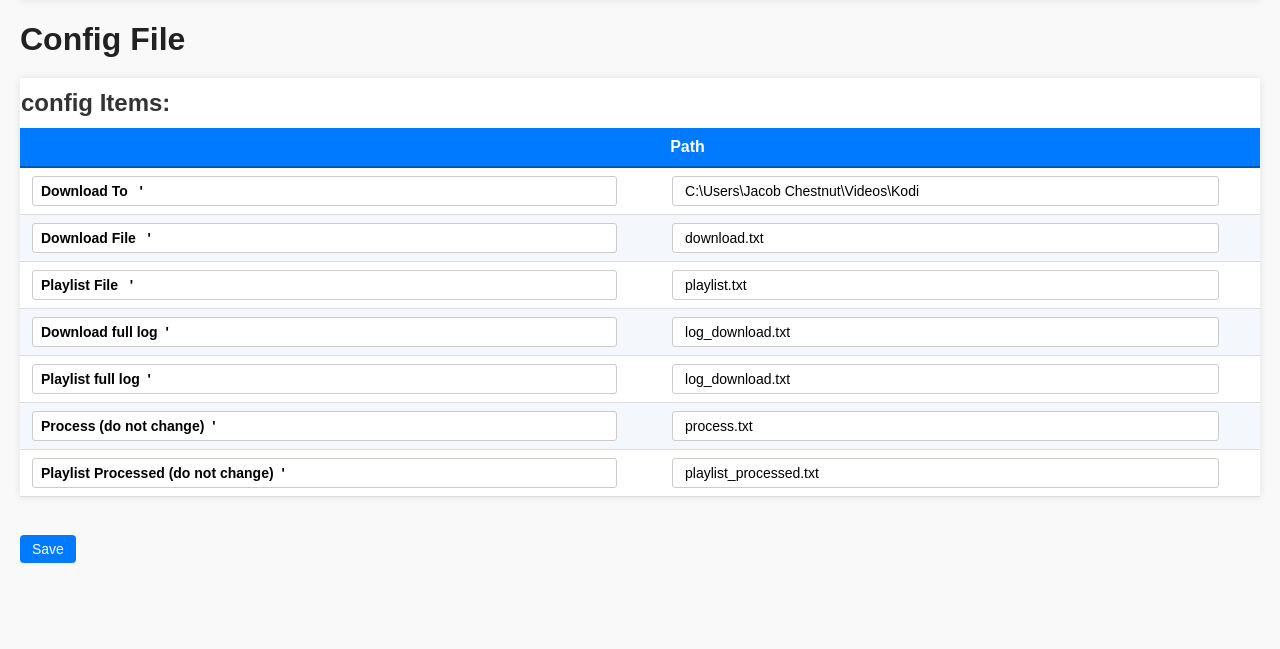
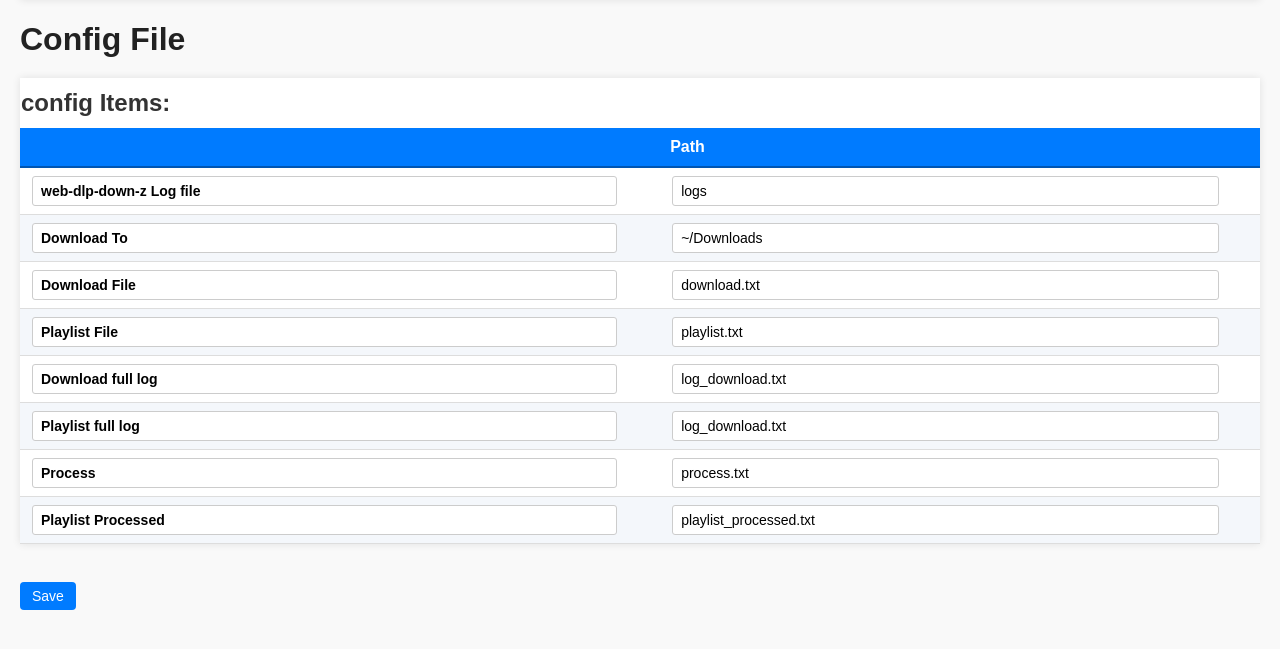
Before and after one commit to Jacobchestnut16/Web-dlp-down-z, a Flask app: page /config in a window 1280 px wide. Shown: the part 91-740 px from the top of the page. Run offline with Flask 3, Linux system fonts and the light colour scheme.

Commit message:
v1.1.1 - New row reformatted, config to json

```diff
--- a/app.py
+++ b/app.py
@@ -3,6 +3,9 @@ import time
 import queue
 import threading
 import re
+import logging
+import json
+import datetime
 from urllib.parse import urlparse
 from flask import Flask, render_template, url_for, request, redirect, Response, stream_with_context
 from yt_dlp import YoutubeDL
@@ -14,7 +17,7 @@ PLAYLIST_FILE = 'playlist.txt'
 PLAYLIST_PROCESS_FILE = 'playlist_processed.txt'
 DOWNLOAD_FILE = 'download.txt'
 PROCESS_FILE = 'process.txt'
-CONFIG_FILE = 'config.txt'
+CONFIG_FILE = 'config.json'
 DOWNLOAD_DIR = '~/Downloads'
 
 
@@ -37,6 +40,12 @@ def edit_index():
     return render_template('file.html')
 @app.route('/edit/<file>', methods=['GET', 'POST'])
 def edit(file):
+#     playlist_entries = json.load(f)
+#
+#
+# for entry in playlist_entries:
+#     filename = entry['filename']
+#     website = entry['website']
     with open(file, 'r') as f:
         lines = [line.strip() for line in f if line.strip()]
         entries = []
@@ -56,6 +65,12 @@ def save():
     websites = request.form.getlist('website')
     file = request.form.get('file')
 
+    if file == CONFIG_FILE:
+        data = dict(zip(filenames, websites))
+        with open(CONFIG_FILE, 'w') as f:
+            json.dump(data, f, indent=4)
+        return redirect(url_for('setConfigSettings'))
+
     try:
         with open(file, 'w', encoding='utf-8') as f:
             for name, site in zip(filenames, websites):
@@ -64,9 +79,7 @@ def save():
     except Exception as e:
         return f"Error: {e}"
     else:
-        if file == CONFIG_FILE:
-            return redirect(url_for('setConfigSettings'))
-        elif file == DOWNLOAD_FILE:
+        if file == DOWNLOAD_FILE:
             return redirect(url_for('run_thumbnail_generator'))
         return redirect(url_for('edit', file=file, mark="Saved"))  # or back to 'edit' if that’s the page
 
@@ -76,7 +89,7 @@ def run_thumbnail_generator():
 
 @app.route('/execute')
 def execute_index():
-    return render_template('execute.html')
+    return render_template('execute.html', download_dir=DOWNLOAD_DIR)
 
 @app.route('/execute/thumbnail')
 def execute_thumbnail():
@@ -106,6 +119,18 @@ def execute_thumbnail():
                     url = parts[0]
                 current_index = total - len(lines)
 
+                def find_file_without_ext(directory, filename_without_ext):
+                    for root, dirs, files in os.walk(directory):
+                        for file in files:
+                            name, ext = os.path.splitext(file)
+                            if name == filename_without_ext:
+                                return os.path.join(root, file)
+                    return None
+
+                if find_file_without_ext('static/thumb', name):
+                    yield f"data: ▶️ Skipping already known ({current_index}/{total}): {name}, {url}\n\n"
+                    continue
+
                 # Progress hook to receive download updates
                 def progress_hook(d):
                     if d['status'] == 'downloading':
@@ -129,7 +154,8 @@ def execute_thumbnail():
                     'writethumbnail': True,
                     'convert_thumbnails': 'jpg',
                     'outtmpl': f'{out_path}',
-                    'quiet': False
+                    'quiet': False,
+                    'progress_hooks': [progress_hook]
                 }
 
                 yield f"data: ▶️ Downloading ({current_index}/{total}): {name}, {url}\n\n"
@@ -212,7 +238,9 @@ def execute_playlist():
 
                                 # Save it
                                 with open(DOWNLOAD_FILE, 'a', encoding='utf-8') as out:
-                                    out.write(f"{video_title} {full_url}\n")
+                                    time = datetime.datetime.now()
+                                    time = time.strftime('%Y-%m-%d %H:%M')
+                                    out.write(f"{time} {video_title} {full_url}\n")
 
                                 yield f"data: ✅ Added: {video_title}\n\n"
 
@@ -312,7 +340,9 @@ def execute_download():
                         yield msg
 
                     with open(PROCESS_FILE, 'a', encoding='utf-8') as out:
-                        out.write(f'{name} {url}\n')
+                        time = datetime.datetime.now()
+                        time = time.strftime('%Y-%m-%d %H:%M')
+                        out.write(f"{time} {name} {url}\n")
 
                     # Remove the finished URL from the list
                     with open(DOWNLOAD_FILE, 'w', encoding='utf-8') as f:
@@ -333,104 +363,98 @@ def execute_download():
 
 @app.route('/config')
 def config():
+    entries = []
     with open(CONFIG_FILE, 'r') as f:
-        lines = [line.strip() for line in f if line.strip()]
-        entries = []
-        for line in lines:
-            parts = line.rsplit("'")
-            if len(parts) == 2:
-                filename, website = parts
-                entries.append({'filename': filename, 'website': website})
-            else:
-                # If there's a malformed line, skip or handle it
-                entries.append({'filename': parts[0], 'website': ''})
+        config = json.load(f)
+    for key, value in config.items():
+        print(key, value)
+        entries.append({'filename': key, 'website': value})
     return render_template('config.html', entries=entries, where='config')
 
 @app.route('/setConfigSettings')
 def setConfigSettings():
-    with open('config.txt', 'r', encoding='utf-8') as f:
-        try:
-            rnf = f.readline().split("'")
-            DOWNLOAD_DIR = os.path.normpath(rnf[1].strip())
-            DOWNLOAD_DIR = DOWNLOAD_DIR + os.sep if not DOWNLOAD_DIR.endswith(os.sep) else DOWNLOAD_DIR
-        except Exception:
-            DOWNLOAD_DIR = os.path.normpath(DOWNLOAD_DIR)
+    global DOWNLOAD_DIR, DOWNLOAD_FILE, PROCESS_FILE, DOWNLOAD_FILE, PROCESS_FILE
+    with open('config.json', 'r', encoding='utf-8') as f:
+        config = json.load(f)
+    logfile = config['web-dlp-down-z Log file']
+    logging.basicConfig(filename=logfile, level=logging.DEBUG)
+    logging.Formatter('%(asctime)s - %(levelname)s - %(message)s')
 
-        try:
-            rng = f.readline().split("'")
-            DOWNLOAD_FILE = os.path.normpath(rnf[1].strip())
-        except Exception:
-            DOWNLOAD_FILE = os.path.normpath(DOWNLOAD_FILE)
-
-        try:
-            rnh = f.readline().split("'")
-            PLAYLIST_FILE = os.path.normpath(rnf[1].strip())
-        except Exception:
-            PLAYLIST_FILE = os.path.normpath(DOWNLOAD_FILE)
-
-        rni = f.readline().split("'")
-        rnj = f.readline().split("'")
-
-        try:
-            rnk = f.readline().split("'")
-            PROCESS_FILE = os.path.normpath(rnf[1].strip())
-        except Exception:
-            PROCESS_FILE = os.path.normpath(DOWNLOAD_FILE)
-
-        try:
-            rnl = f.readline().split("'")
-            PROCESS_DIR = os.path.normpath(rnf[1].strip())
-        except Exception:
-            PROCESS_DIR = os.path.normpath(DOWNLOAD_FILE)
+    logging.info(f"web setConfigSettings: running")
+    try:
+        DOWNLOAD_DIR = os.path.normpath(config['Download To'])
+        logging.info(f"web setConfigSettings: Download Dir {DOWNLOAD_DIR}")
+    except Exception as e:
+        logging.error(f"web setConfigSettings: could not open Download Dir: {str(e)}")
+    try:
+        DOWNLOAD_FILE = os.path.normpath(config['Download File'])
+        logging.info(f"web setConfigSettings: Download File {DOWNLOAD_FILE}")
+    except Exception as e:
+        logging.error(f"web setConfigSettings: could not open Download File: {str(e)}")
+    try:
+        PLAYLIST_FILE = os.path.normpath(config['Playlist File'])
+        logging.info(f"web setConfigSettings: Playlist File {PLAYLIST_FILE}")
+    except Exception as e:
+        logging.error(f"web setConfigSettings: could not open Playlist File: {str(e)}")
+    try:
+        PROCESS_FILE = os.path.normpath(config['Process'])
+        logging.info(f"web setConfigSettings: Process File {PROCESS_FILE}")
+    except Exception as e:
+        logging.error(f"web setConfigSettings: could not open Process File: {str(e)}")
+    try:
+        PLAYLIST_PROCESS_FILE = os.path.normpath(config['Playlist Processed'])
+        logging.info(f"web setConfigSettings: Playlist Processed File {PLAYLIST_PROCESS_FILE}")
+    except Exception as e:
+        logging.error(f"web setConfigSettings: could not open Playlist Processed File: {str(e)}")
     return redirect(url_for('config'))
 
 def configBackground():
-    with open('config.txt', 'r', encoding='utf-8') as f:
-        try:
-            rnf = f.readline().split("'")
-            DOWNLOAD_DIR = os.path.normpath(rnf[1].strip())
-            DOWNLOAD_DIR = DOWNLOAD_DIR + os.sep if not DOWNLOAD_DIR.endswith(os.sep) else DOWNLOAD_DIR
-        except Exception:
-            DOWNLOAD_DIR = os.path.normpath(DOWNLOAD_DIR)
+    global DOWNLOAD_DIR, DOWNLOAD_FILE, PROCESS_FILE, DOWNLOAD_FILE, PROCESS_FILE
+    with open('config.json', 'r', encoding='utf-8') as f:
+        config = json.load(f)
+    logfile = config['web-dlp-down-z Log file']
+    logging.basicConfig(filename=logfile, level=logging.DEBUG)
+    logging.Formatter('%(asctime)s - %(levelname)s - %(message)s')
 
-        try:
-            rng = f.readline().split("'")
-            DOWNLOAD_FILE = os.path.normpath(rnf[1].strip())
-        except Exception:
-            DOWNLOAD_FILE = os.path.normpath(DOWNLOAD_FILE)
-
-        try:
-            rnh = f.readline().split("'")
-            PLAYLIST_FILE = os.path.normpath(rnf[1].strip())
-        except Exception:
-            PLAYLIST_FILE = os.path.normpath(DOWNLOAD_FILE)
-
-
-        rni = f.readline().split("'")
-        rnj = f.readline().split("'")
-
-        try:
-            rnk = f.readline().split("'")
-            PROCESS_FILE = os.path.normpath(rnf[1].strip())
-        except Exception:
-            PROCESS_FILE = os.path.normpath(DOWNLOAD_FILE)
-
-        try:
-            rnl = f.readline().split("'")
-            PROCESS_DIR = os.path.normpath(rnf[1].strip())
-        except Exception:
-            PROCESS_DIR = os.path.normpath(DOWNLOAD_FILE)
+    logging.info(f"configBackground: running")
+    try:
+        DOWNLOAD_DIR = os.path.normpath(config['Download To'])
+        logging.info(f"configBackground: Download Dir {DOWNLOAD_DIR}")
+    except Exception as e:
+        logging.error(f"configBackground: could not open Download Dir: {str(e)}")
+    try:
+        DOWNLOAD_FILE = os.path.normpath(config['Download File'])
+        logging.info(f"configBackground: Download File {DOWNLOAD_FILE}")
+    except Exception as e:
+        logging.error(f"configBackground: could not open Download File: {str(e)}")
+    try:
+        PLAYLIST_FILE = os.path.normpath(config['Playlist File'])
+        logging.info(f"configBackground: Playlist File {PLAYLIST_FILE}")
+    except Exception as e:
+        logging.error(f"configBackground: could not open Playlist File: {str(e)}")
+    try:
+        PROCESS_FILE = os.path.normpath(config['Process'])
+        logging.info(f"configBackground: Process File {PROCESS_FILE}")
+    except Exception as e:
+        logging.error(f"configBackground: could not open Process File: {str(e)}")
+    try:
+        PLAYLIST_PROCESS_FILE = os.path.normpath(config['Playlist Processed'])
+        logging.info(f"configBackground: Playlist Processed File {PLAYLIST_PROCESS_FILE}")
+    except Exception as e:
+        logging.error(f"configBackground: could not open Playlist Processed File: {str(e)}")
 
 if __name__ == '__main__':
+    logging.basicConfig(level=logging.INFO)
     try:
-        with open('config.txt', 'x', encoding='utf-8') as f:
-            f.write('''Download To  ' ~/Downloads
-            Download File  ' download.txt
-            Playlist File  ' playlist.txt
-            Download full log ' log_download.txt
-            Playlist full log ' log_download.txt
-            Process (do not change) ' process.txt
-            Playlist Processed (do not change) ' playlist_processed.txt
+        with open('config.json', 'x', encoding='utf-8') as f:
+            f.write('''"web-dlp-down-z Log file": "logs",
+            "Download To": "~/Downloads",
+            "Download File": "download.txt",
+            "Playlist File": "playlist.txt",
+            "Download full log": "log_download.txt",
+            "Playlist full log": "log_download.txt",
+            "Process": "process.txt",
+            "Playlist Processed": "playlist_processed.txt"
             ''')
     except FileExistsError:
         pass
--- a/download.txt
+++ b/download.txt
@@ -1,2 +1 @@
 dont-stop-challenge https://www.youtube.com/watch?v=zOzymmhOvfw&t=1s
-IMG_4920 yes
--- a/templates/config.html
+++ b/templates/config.html
@@ -36,7 +36,7 @@
 
 {% if where %}
 <form method="post" action="/save">
-  <input type="hidden" name="file" value="{{where}}.txt">
+  <input type="hidden" name="file" value="{{where}}.json">
 
     <table id="entries-list">
     <thead>
@@ -49,7 +49,7 @@
     <tbody id="sortable-table">
         {% for entry in entries %}
             <tr>
-                <td><input class="item" type="text" name="filename" value="{{ entry.filename }} '" readonly></td>
+                <td><input class="item" type="text" name="filename" value="{{ entry.filename }}" readonly></td>
                 <td><input type="text" name="website" value="{{ entry.website }}"></td>
             </tr>
         {% endfor %}
--- a/templates/execute.html
+++ b/templates/execute.html
@@ -29,6 +29,9 @@
   </tr>
 </table>
 </nav>
+{% if download_dir %}
+<h2>Download Directory: {{download_dir}}</h2>
+{% endif %}
 
 <h1>Executing</h1>
 <div id="progress-container">
--- a/templates/file.html
+++ b/templates/file.html
@@ -138,7 +138,7 @@
         const newRow = document.createElement('tr');
         newRow.innerHTML = `
             <td class="drag-handle">☰</td>
-            <td><img class="thumb" src="{{ url_for('static', filename='thumb/' + entry.filename + '.jpg') }}" alt="Thumbnail"></td>
+            <td><img class="thumb" src="" alt="Thumbnail"></td>
             <td><input type="text" name="filename" value="${filename}"></td>
             <td><input type="text" name="website" value="${website}"></td>
             <td><button type="button" onclick="removeEntry(this)">Remove</button></td>
```
Also changed, not shown: config.json (added, +10 -0 lines), config.txt (deleted, +0 -7 lines), templates/thumb.html (+20 -1 lines), 1 other file.
